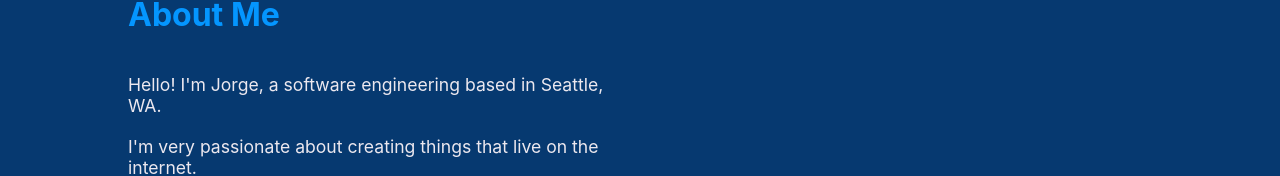
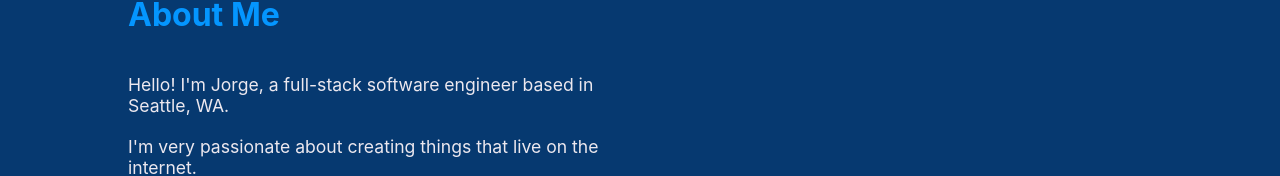
Before and after one commit to JorgeLFigueroa/jorgefigueroa.com-v1, a React (Create React App) app: page / in a window 1280 px wide. Shown: the part 757-933 px from the top of the page. Built offline with nearby package versions, Linux system fonts and the light colour scheme.

Commit message:
updated my about component

```diff
--- a/src/Components/About.js
+++ b/src/Components/About.js
@@ -26,7 +26,7 @@ export default class About extends Component {
       <Container id="about">
         <h1>About Me</h1>
         <p>
-          Hello! I'm Jorge, a software engineering based in Seattle,
+          Hello! I'm Jorge, a full-stack software engineer based in Seattle,
           WA.
         </p>
         <p>
--- a/src/Components/Hero.js
+++ b/src/Components/Hero.js
@@ -84,8 +84,7 @@ export default class Hero extends Component {
           /> : (this.state.time > 8100) ? <h3>I build things for the web.</h3> : null}
         </div>
         {(this.state.time > 8400) ? <p>
-          I'm a Software Engineering student from Rochester, NY. Studying to be a
-          Full-Stack Engineer.
+          I'm a Full-Stack Software Engineer in Seattle, WA.
         </p> : null}
         {(this.state.time > 8400) ? <Button
           bttnText="Get In Touch"
```
